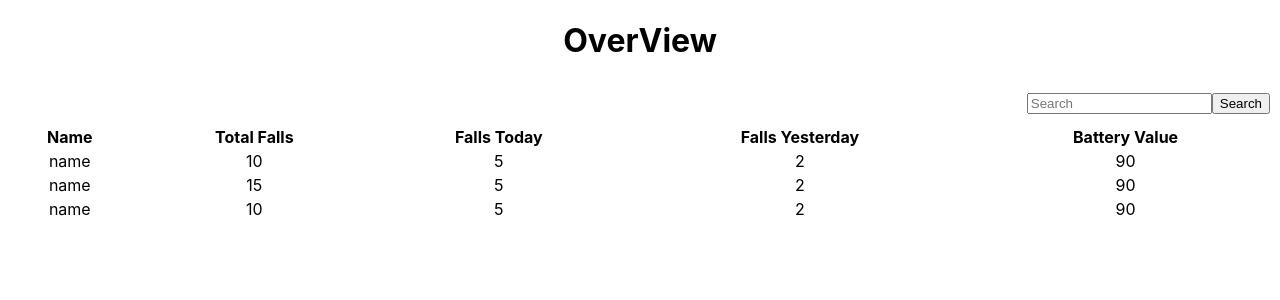
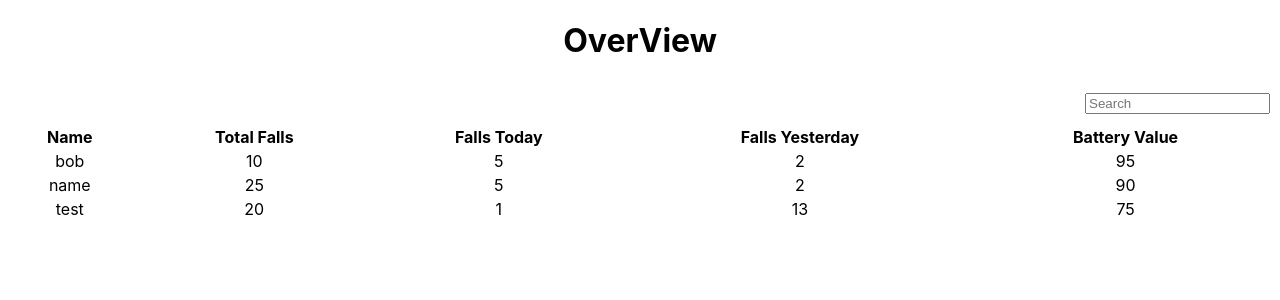
Before and after one commit to ASTESS/bracelet-interface, a React (Create React App) app: page /overview in a window 1280 px wide. Shown: the top 300 px of the page. Built offline with nearby package versions, Linux system fonts and the light colour scheme.

Commit message:
Working search bar Order by selected heading

```diff
--- a/src/Pages/OverView.js
+++ b/src/Pages/OverView.js
@@ -1,7 +1,9 @@
 import {useEffect, useState} from "react";
 
 export default function OverView(){
-    const [data, setData] = useState([{name: "name", totalFalls: 10, fallsToday: 5, fallsYesterday: 2, batteryValue: 90}, {name: "name", totalFalls: 15, fallsToday: 5, fallsYesterday: 2, batteryValue: 90}, {name: "name", totalFalls: 10, fallsToday: 5, fallsYesterday: 2, batteryValue: 90}]);
+    const [data, setData] = useState([{name: "name", totalFalls: 25, fallsToday: 5, fallsYesterday: 2, batteryValue: 90}, {name: "test", totalFalls: 20, fallsToday: 1, fallsYesterday: 13, batteryValue: 75}, {name: "bob", totalFalls: 10, fallsToday: 5, fallsYesterday: 2, batteryValue: 95}]);
+    const [search, setSearch] = useState("");
+    const [sort, setSort] = useState("Name");
 
     useEffect(() => {
 
@@ -14,37 +16,61 @@ export default function OverView(){
         */
     }, []);
 
+    function sortBy(sortBy){
+        setSort(sortBy);
+    }
+
 
     return(
         <div>
             <h1>OverView</h1>
 
-
             <div className="search-box" style={{float: "right", padding: 10}}>
-                <input type="text" placeholder="Search" />
-                <button>Search</button>
+                <input type="text" placeholder="Search" onChange={(event) => setSearch(event.target.value)}/>
             </div>
 
             <table style={{width: "100%"}}>
                 <thead>
                     <tr>
-                        <th>Name</th>
-                        <th>Total Falls</th>
-                        <th>Falls Today</th>
-                        <th>Falls Yesterday</th>
-                        <th>Battery Value</th>
+                        <th onClick={() => sortBy("Name")}>Name</th>
+                        <th onClick={() => sortBy("Total Falls")}>Total Falls</th>
+                        <th onClick={() => sortBy("Falls Today")}>Falls Today</th>
+                        <th onClick={() => sortBy("Falls Yesterday")}>Falls Yesterday</th>
+                        <th onClick={() => sortBy("Battery Value")}>Battery Value</th>
                     </tr>
                 </thead>
                 <tbody>
-                    {data.map(item => (
-                        <tr key={item.name}>
+
+
+                {data.sort((a, b) => {
+                    if(sort === "Name"){
+                        return a.name.localeCompare(b.name);
+                    }
+                    else if(sort === "Total Falls"){
+                        return a.totalFalls - b.totalFalls;
+                    }
+                    else if(sort === "Falls Today"){
+                        return a.fallsToday - b.fallsToday;
+                    }
+                    else if(sort === "Falls Yesterday"){
+                        return a.fallsYesterday - b.fallsYesterday;
+                    }
+                    else if(sort === "Battery Value"){
+                        return a.batteryValue - b.batteryValue;
+                    }
+                }).map((item, index) => {
+                    if(item.name.toLowerCase().includes(search.toLowerCase())){
+                        return(
+                            <tr key={index}>
                                 <td>{item.name}</td>
                                 <td>{item.totalFalls}</td>
                                 <td>{item.fallsToday}</td>
                                 <td>{item.fallsYesterday}</td>
                                 <td>{item.batteryValue}</td>
                             </tr>
-                    ))}
+                        );
+                    }
+                })}
                 </tbody>
             </table>
         </div>
```
Lines whose indentation alone changed are shown as unchanged.
